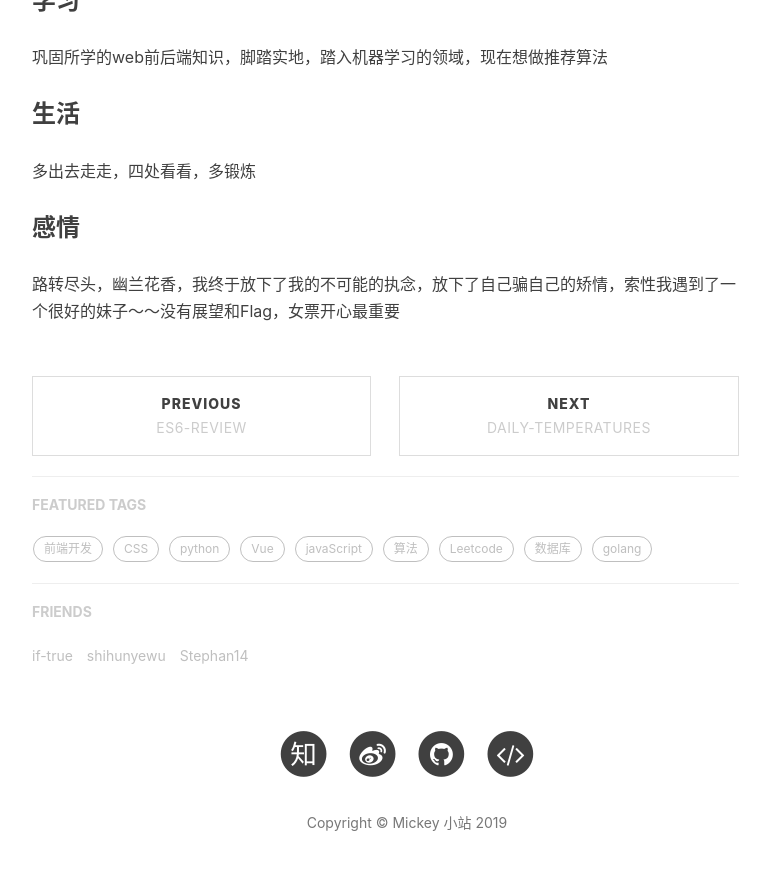
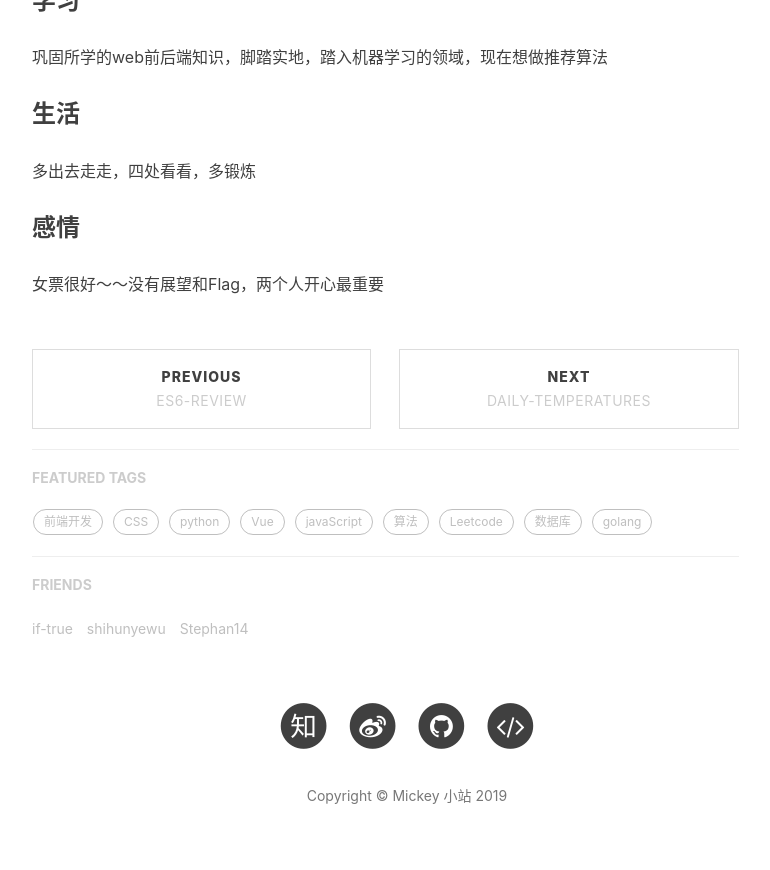
Before and after one commit to mickey0524/mickey0524.github.io, a Jekyll site: the page built from _posts/2018-02-15-2017-summary.md, in a window 1280 px wide and 900 px high, scrolled down 3397 px. Shown: the top 870 px of the window, without its empty margins (233-1003 px from the left). Built offline with Jekyll 4.4.1, drawn with Linux system fonts in a browser that asks for light colours; nearby versions of some CDN libraries; comment, search, counter and statistics services are not loaded.

Commit message:
feat(summary): update 2017 summary

```diff
--- a/_posts/2018-02-15-2017-summary.md
+++ b/_posts/2018-02-15-2017-summary.md
@@ -85,4 +85,4 @@ tags:
 
 ### 感情
 
-路转尽头，幽兰花香，我终于放下了我的不可能的执念，放下了自己骗自己的矫情，索性我遇到了一个很好的妹子～～没有展望和Flag，女票开心最重要
+女票很好～～没有展望和Flag，两个人开心最重要
```
